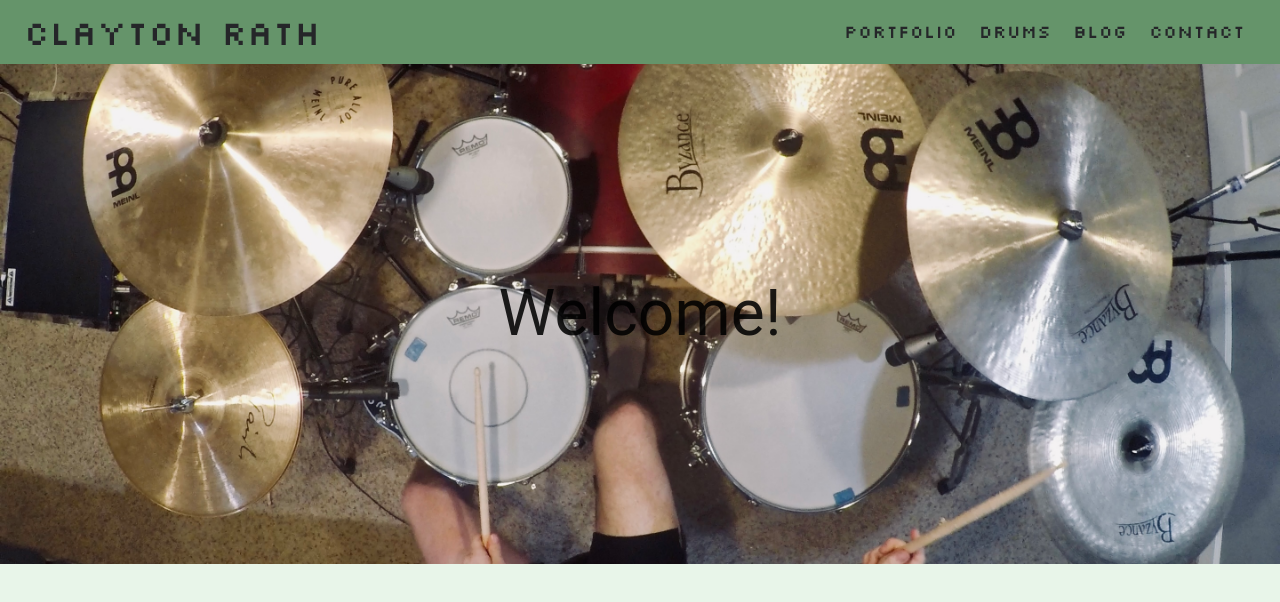
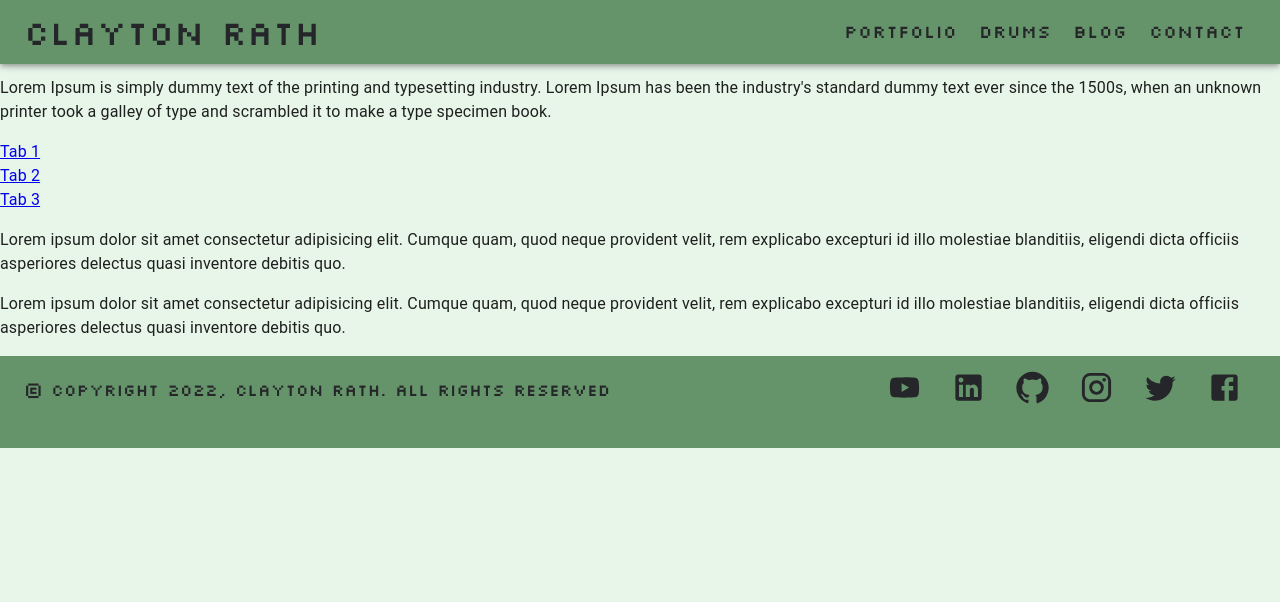
Before and after one commit to rathclayton1/personal-website, a React (Create React App) app: page / in a window 1280 px wide. Shown: the top 602 px of the page. Built offline with nearby package versions, Linux system fonts and the light colour scheme.

Commit message:
Add footer, dummy home page

```diff
--- a/package.json
+++ b/package.json
@@ -12,7 +12,9 @@
     "@testing-library/react": "^13.0.0",
     "@testing-library/user-event": "^13.2.1",
     "react": "^18.2.0",
+    "react-bootstrap": "^2.5.0",
     "react-dom": "^18.2.0",
+    "react-on-screen": "^2.1.1",
     "react-router-dom": "^6.3.0",
     "react-scripts": "5.0.1",
     "web-vitals": "^2.1.0"
--- a/src/App.js
+++ b/src/App.js
@@ -6,6 +6,7 @@
 import Blog from "./Pages/Blog";
 import Contact from "./Pages/Contact";
 import Navbar from './Components/Navbar';
+import Footer from './Components/Footer'
 import { ThemeProvider, createTheme } from '@mui/material/styles';
 import { BrowserRouter as Router, Routes, Route } from "react-router-dom";
 
@@ -30,6 +31,7 @@
       info: {
         main: '#2196f3',
       },
+
     },
   }
 );
@@ -37,7 +39,8 @@
 class App extends Component {
   render() {
     return (
-      <ThemeProvider theme={theme}>
+      <ThemeProvider className={theme.container} theme={theme}>
+      <div className={theme.wrap}>
       <Router>
       <Navbar />
       <Routes>
@@ -48,6 +51,8 @@
         <Route path="/contact" component={<Contact />} />
       </Routes>
     </Router>
+    </div>
+    <Footer/>
       </ThemeProvider>
     )
   }
--- a/src/Components/Drawer.js
+++ b/src/Components/Drawer.js
@@ -43,7 +43,7 @@
           </ListItem>
           <ListItem onClick={() => setOpenDrawer(false)}>
             <ListItemText>
-            <CoolButton className="button" size="large" color="secondary"  href="/blog">Blog</CoolButton>
+            <CoolButton size="large" color="secondary"  href="/blog">Blog</CoolButton>
             </ListItemText>
           </ListItem>
           <ListItem onClick={() => setOpenDrawer(false)}>
@@ -53,8 +53,8 @@
           </ListItem>
         </List>
       </Drawer>
-      <IconButton size="large" onClick={() => setOpenDrawer(!openDrawer)}>
-        <Menu color="secondary"/>
+      <IconButton disableRipple style={{"&:hover": {backgroundColor: "transparent"}}} size="large" onClick={() => setOpenDrawer(!openDrawer)}>
+        <Menu style={{height: "50px", width: "50px"}} color="secondary"/>
       </IconButton>
       </>
   );
--- /dev/null
+++ b/src/Components/Footer.js
@@ -0,0 +1,78 @@
+import React from 'react';
+import { makeStyles }from '@mui/styles';
+import { Typography, Toolbar, Link, Button } from '@mui/material';
+import CoolButton from './Drawer';
+import Image from '../Images/Footer.png';
+import { Facebook, YouTube, GitHub, LinkedIn, Instagram, Twitter } from "@mui/icons-material"
+
+const useStyles = makeStyles((theme) => ({
+    footer: {
+        backgroundColor: theme.palette.primary.main,
+        fontFamily: [
+            'Silkscreen',
+          ].join(','),
+        fontSize: 'large',
+        width: "100%",
+        position: "relative",
+    },
+    image: {
+        width: "16em",
+        verticalAlign: "bottom",
+        [theme.breakpoints.down("md")]: {
+            width: "12em"
+        },
+        [theme.breakpoints.down("xs")]: {
+            width: "8em"
+        },
+    },
+    socials: {
+        flexGrow: "0",
+        display: "flex",
+        marginLeft: "auto",
+        marginRight: "auto"
+        },
+    copyright: {
+        flexGrow: "1",
+    },
+  }));
+
+export default function Footer() {
+    const classes = useStyles();
+
+    return (
+        <footer className={classes.footer}>
+        <Toolbar>
+          <Typography sx={{ display: { xs: 'none', sm: 'none', md: 'block', lg: 'block', xl: 'block' } }} fontFamily='Silkscreen' color="secondary" variant="h6" className={classes.copyright}>
+          <small>&copy; Copyright 2022, Clayton Rath. All rights reserved</small>
+          </Typography>
+            <div className={classes.socials}>
+            <Button disableRipple size="large" color="secondary" target="_blank" href="https://www.youtube.com/channel/UCw1cE68NdT3nT1f815aqWUg">
+                <YouTube fontSize="large"/>
+              </Button>
+              <Button size="large" color="secondary" target="_blank" href="https://www.linkedin.com/in/clayton-rath">
+              <LinkedIn fontSize="large"/>
+              </Button>
+              <Button size="large" color="secondary" target="_blank" href="https://github.com/rathclayton1">
+              <GitHub fontSize="large"/>
+              </Button>
+              <Button size="large" color="secondary" target="_blank" href="https://www.instagram.com/feel_myrath/">
+              <Instagram fontSize="large"/>
+              </Button>
+              <Button size="large" color="secondary" target="_blank" href="https://mobile.twitter.com/manoink10123">
+              <Twitter fontSize="large"/>
+              </Button>
+              <Button size="large" color="secondary" target="_blank" href="https://www.facebook.com/profile.php?id=100010101031341">
+              <Facebook fontSize="large"/>
+              </Button>
+            </div>
+        </Toolbar>
+        <img
+            alt="footer"
+            src={Image}
+            className={classes.image}
+            />
+        </footer>
+
+    )
+
+}
--- a/src/Components/Navbar.js
+++ b/src/Components/Navbar.js
@@ -19,6 +19,15 @@
    logo: {
       flexGrow: "1",
     },
+    sticky: {
+      position: 'sticky',
+      top: '0'
+    },
+    link: {
+      [theme.breakpoints.down("md")]: {
+        height: "16em"
+      }
+    }
   }));
 
 
@@ -28,10 +37,10 @@
     const isMobile = useMediaQuery(theme.breakpoints.down("md"));
 
     return (
-      <AppBar position="static">
+      <AppBar className={classes.sticky}>
         <CssBaseline />
         <Toolbar>
-          <Typography fontFamily='Silkscreen' color="secondary" variant="h4" className={classes.logo}>
+          <Typography className={classes.link} fontFamily='Silkscreen' color="secondary" variant="h4" className={classes.logo}>
             <Link underline="none" color="secondary" href="/">
             Clayton Rath
             </Link>
--- a/src/Pages/Home.js
+++ b/src/Pages/Home.js
@@ -1,12 +1,14 @@
 import React from 'react';
 import { makeStyles } from "@mui/styles"
-import { Box, Typography, Container } from '@mui/material';
-import Image from '../Images/HomeDrums.jpeg'
+import { Box, Typography, Card } from '@mui/material';
+import Image from '../Images/HomeDrums.jpeg';
+import { Container, Row, Col, Tab, Nav } from "react-bootstrap";
+import TrackVisibility from 'react-on-screen';
 
 const useStyles = makeStyles((theme) => ({
     hero: {
       backgroundImage: `url(${Image})`,
-      height: "500px",
+      minHeight: "500px",
       backgroundPosition: "center",
       backgroundRepeat: "no-repeat",
       backgroundSize: "cover",
@@ -21,15 +23,95 @@
       },
 }))
 
-export const Home = () => {
+const projects = [
+    {
+      title: "Business Startup",
+      description: "Design & Development",
+      imgUrl: Image,
+    },
+    {
+      title: "Business Startup",
+      description: "Design & Development",
+      imgUrl: Image,
+    },
+    {
+      title: "Business Startup",
+      description: "Design & Development",
+      imgUrl: Image,
+    },
+    {
+      title: "Business Startup",
+      description: "Design & Development",
+      imgUrl: Image,
+    },
+    {
+      title: "Business Startup",
+      description: "Design & Development",
+      imgUrl: Image,
+    },
+    {
+      title: "Business Startup",
+      description: "Design & Development",
+      imgUrl: Image,
+    },
+  ];
 
-    const classes = useStyles();
+  export const Home = () => {
 
-    return (
-        <Box className={classes.hero}>
-        <Box>Welcome!</Box>
-      </Box>
-    );
+  const classes = useStyles();
+
+  return (
+    <section className="project" id="project">
+      <Container>
+        <Row>
+          <Col size={12}>
+            <TrackVisibility>
+              {({ isVisible }) =>
+              <div className={isVisible ? "animate__animated animate__fadeIn": ""}>
+                <h2>Projects</h2>
+                <p>Lorem Ipsum is simply dummy text of the printing and typesetting industry. Lorem Ipsum has been the industry's standard dummy text ever since the 1500s, when an unknown printer took a galley of type and scrambled it to make a type specimen book.</p>
+                <Tab.Container id="projects-tabs" defaultActiveKey="first">
+                  <Nav variant="pills" className="nav-pills mb-5 justify-content-center align-items-center" id="pills-tab">
+                    <Nav.Item>
+                      <Nav.Link eventKey="first">Tab 1</Nav.Link>
+                    </Nav.Item>
+                    <Nav.Item>
+                      <Nav.Link eventKey="second">Tab 2</Nav.Link>
+                    </Nav.Item>
+                    <Nav.Item>
+                      <Nav.Link eventKey="third">Tab 3</Nav.Link>
+                    </Nav.Item>
+                  </Nav>
+                  <Tab.Content id="slideInUp" className={isVisible ? "animate__animated animate__slideInUp" : ""}>
+                    <Tab.Pane eventKey="first">
+                      <Row>
+                        {
+                          projects.map((project, index) => {
+                            return (
+                              <Card
+                                key={index}
+                                {...project}
+                                />
+                            )
+                          })
+                        }
+                      </Row>
+                    </Tab.Pane>
+                    <Tab.Pane eventKey="section">
+                      <p>Lorem ipsum dolor sit amet consectetur adipisicing elit. Cumque quam, quod neque provident velit, rem explicabo excepturi id illo molestiae blanditiis, eligendi dicta officiis asperiores delectus quasi inventore debitis quo.</p>
+                    </Tab.Pane>
+                    <Tab.Pane eventKey="third">
+                      <p>Lorem ipsum dolor sit amet consectetur adipisicing elit. Cumque quam, quod neque provident velit, rem explicabo excepturi id illo molestiae blanditiis, eligendi dicta officiis asperiores delectus quasi inventore debitis quo.</p>
+                    </Tab.Pane>
+                  </Tab.Content>
+                </Tab.Container>
+              </div>}
+            </TrackVisibility>
+          </Col>
+        </Row>
+      </Container>
+    </section>
+  )
 
 };
 
```
Also changed, not shown: src/Images/Footer.png (added), 1 other file (tests, documents, lock files or other folders).
